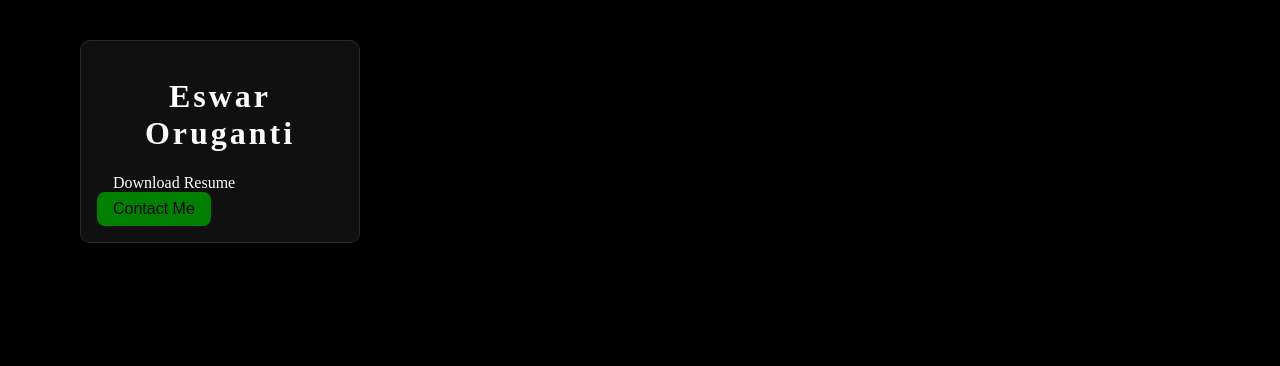
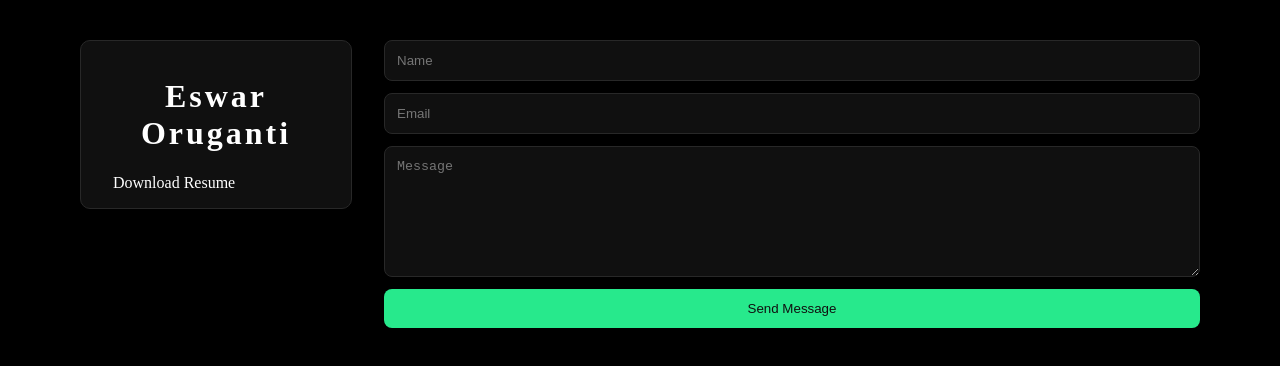
Before and after one commit to Eswar-Oruganti/my-resume, a React (Vite) app: page / in a window 1280 px wide. Shown: the top 366 px of the page. Built offline with nearby package versions, Linux system fonts and the light colour scheme.

Commit message:
feat: added contact form

```diff
--- a/src/App.css
+++ b/src/App.css
@@ -1,7 +1,7 @@
 .container {
-  padding: 40px 80px;
+  padding: 24px;
   display: grid;
-  grid-template-columns: 1fr 3fr;
+  grid-template-columns: 1fr;
 }
 
 .name {
@@ -32,3 +32,11 @@
   background-color: var(--color-accent);
   color: var(--color-text-contrast);
 }
+
+@media (min-width: 768px) {
+  .container {
+    grid-template-columns: 1fr 3fr;
+    padding: 40px 80px;
+    gap: 32px;
+  }
+}
--- a/src/App.jsx
+++ b/src/App.jsx
@@ -1,5 +1,6 @@
 import "./App.css";
 import Card from "./components/Card";
+import Contact from "./components/Contact";
 
 function App() {
   const handleClick = () => {};
@@ -16,10 +17,12 @@ function App() {
             >
               Download Resume
             </a>
-            <button className="contactButton">Contact Me</button>
+            {/* <button className="contactButton">Contact Me</button> */}
           </Card>
         </div>
-        <div className="everything-else"></div>
+        <div className="everything-else">
+          <Contact />
+        </div>
       </div>
     </>
   );
--- /dev/null
+++ b/src/components/Contact/Contact.module.css
@@ -0,0 +1,34 @@
+.contactForm {
+  display: flex;
+  flex-direction: column;
+  gap: 12px;
+}
+
+.contactForm input {
+  padding: 12px;
+  color: var(--color-text);
+  background: var(--color-secondary);
+  border: 1px solid var(--color-border);
+  border-radius: 8px;
+  outline: none;
+}
+
+.contactForm textarea {
+  padding: 12px;
+  color: var(--color-text);
+  background: var(--color-secondary);
+  border: 1px solid var(--color-border);
+  border-radius: 8px;
+  outline: none;
+}
+
+.contactForm button {
+  padding: 12px;
+
+  color: var(--color-secondary);
+  background: var(--color-accent);
+  border: none;
+  border-radius: 8px;
+  outline: none;
+  cursor: pointer;
+}
--- /dev/null
+++ b/src/components/Contact/index.jsx
@@ -0,0 +1,41 @@
+import styles from "./Contact.module.css";
+
+export default function Contact() {
+  const handleSubmit = (event) => {
+    event.preventDefault();
+
+    const myForm = event.target;
+    const formData = new FormData(myForm);
+
+    fetch("/", {
+      method: "POST",
+      headers: { "Content-Type": "application/x-www-form-urlencoded" },
+      body: new URLSearchParams(formData).toString(),
+    })
+      .then(() => alert("Thank you for your submission"))
+      .catch((error) => alert(error));
+  };
+
+  return (
+    <>
+      <form
+        name="contact"
+        method="POST"
+        data-netlify="true"
+        onSubmit={handleSubmit}
+        className={styles.contactForm}
+      >
+        <input type="hidden" name="form-name" value="contact" />
+        <input placeholder="Name" required />
+        <input placeholder="Email" type="email" required />
+        <textarea
+          placeholder="Message"
+          rows={7}
+          maxlength="750"
+          required
+        ></textarea>
+        <button>Send Message</button>
+      </form>
+    </>
+  );
+}
--- a/src/index.css
+++ b/src/index.css
@@ -4,7 +4,7 @@
   --color-text: white;
   --color-text-contrast: black;
   --color-border: #282828;
-  --color-accent: green;
+  --color-accent: #27e98c;
 }
 
 body {
```
